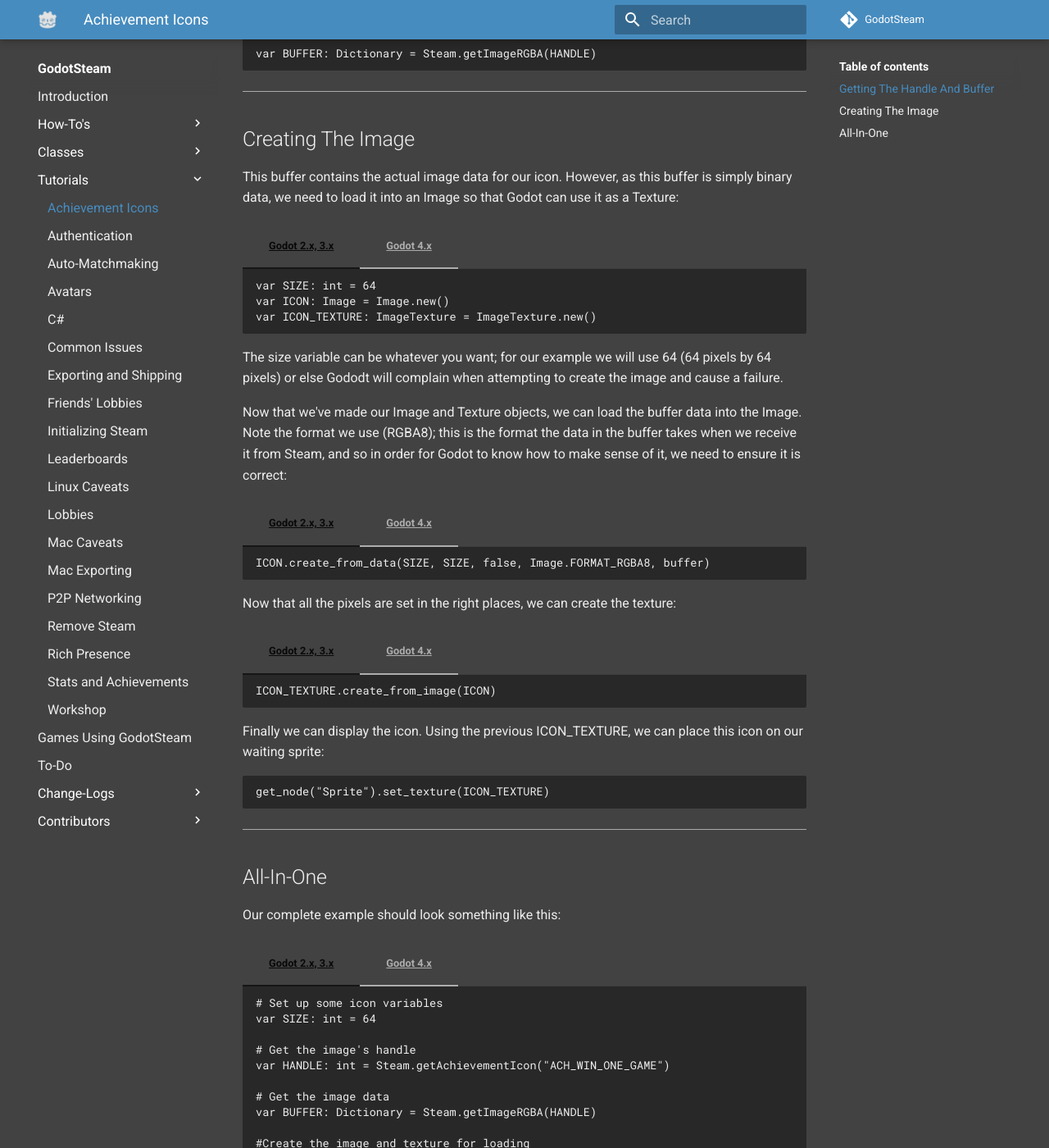
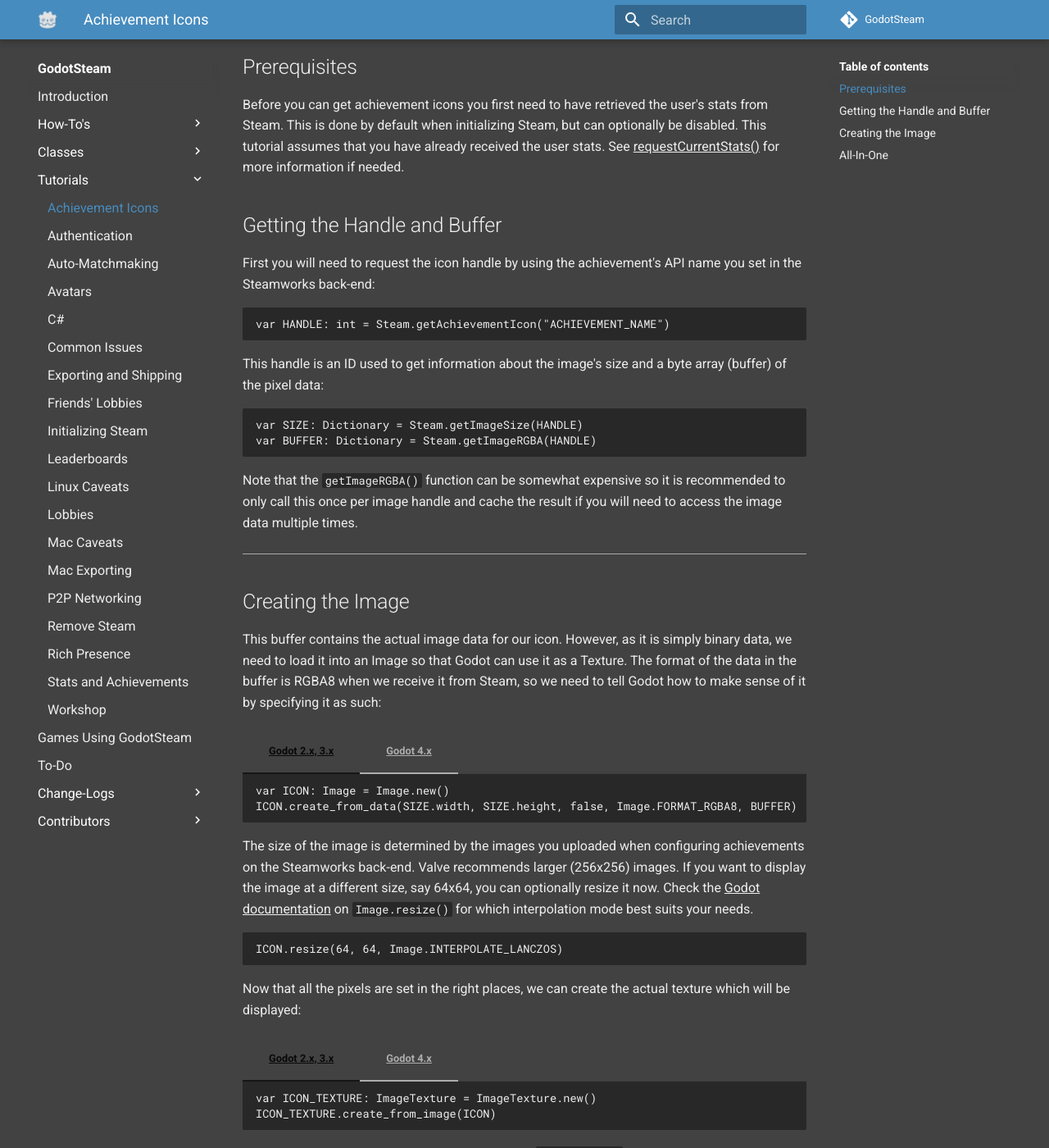
Before and after one commit to GodotSteam/GodotSteam, an MkDocs documentation site: the page built from docs/tutorials/achievement_icons.md, in a window 1280 px wide and 1400 px high, scrolled down 518 px. Shown: the whole window at 82% size. Built offline with MkDocs 1.6.1 and Material for MkDocs 9.7.7, drawn with Linux system fonts in a browser that asks for light colours; comment, search, counter and statistics services are not loaded; some of the changed text lies outside the part shown.

Commit message:
Achievement Icons tutorial expanded and links verified

`````diff
--- a/docs/tutorials/achievement_icons.md
+++ b/docs/tutorials/achievement_icons.md
@@ -2,57 +2,65 @@
 
 This quick tutorial will cover to how get achievement icons from Steam's servers. It was made because there are some extra steps folks need to use to render the images and it may not be very clear otherwise.
 
+The relevant Steam classes and functions for this tutorial are:
+
+  * [User Stats class](../classes/user_stats.md)
+    * [requestCurrentStats()](../classes/user_stats.md#requestcurrentstats)
+    * [getAchievementIcon()](../classes/user_stats.md#getachievementicon)
+  * [Utils class](../classes/utils.md)
+    * [getImageSize()](../classes/utils.md#getimagesize)
+	* [getImageRGBA()](../classes/utils.md#getimagergba)
+
 ---
 
-## Getting The Handle And Buffer
+## Prerequisites
 
-First you will need to request the icon handle by using the achievement's name you set in the Steamworks back-end:
+Before you can get achievement icons you first need to have retrieved the user's stats from Steam. This is done by default when initializing Steam, but can optionally be disabled. This tutorial assumes that you have already received the user stats. See [requestCurrentStats()](../classes/user_stats.md#requestcurrentstats) for more information if needed.
+
+## Getting the Handle and Buffer
+
+First you will need to request the icon handle by using the achievement's API name you set in the Steamworks back-end:
 
 ````
-var HANDLE: int = Steam.getAchievementIcon("achievement name")
+var HANDLE: int = Steam.getAchievementIcon("ACHIEVEMENT_NAME")
 ````
 
-This handle is used to get the image information. This would be passed to a buffer variable like so:
+This handle is an ID used to get information about the image's size and a byte array (buffer) of the pixel data:
 
 ````
+var SIZE: Dictionary = Steam.getImageSize(HANDLE)
 var BUFFER: Dictionary = Steam.getImageRGBA(HANDLE)
 ````
 
+Note that the `getImageRGBA()` function can be somewhat expensive so it is recommended to only call this once per image handle and cache the result if you will need to access the image data multiple times.
+
 ---
 
-## Creating The Image
+## Creating the Image
 
-This buffer contains the actual image data for our icon. However, as this buffer is simply binary data, we need to load it into an Image so that Godot can use it as a Texture:
+This buffer contains the actual image data for our icon. However, as it is simply binary data, we need to load it into an Image so that Godot can use it as a Texture. The format of the data in the buffer is RGBA8 when we receive it from Steam, so we need to tell Godot how to make sense of it by specifying it as such:
 
 === "Godot 2.x, 3.x"
 	````
-	var SIZE: int = 64
 	var ICON: Image = Image.new()
-	var ICON_TEXTURE: ImageTexture = ImageTexture.new()
-
+	ICON.create_from_data(SIZE.width, SIZE.height, false, Image.FORMAT_RGBA8, BUFFER)
 	````
 === "Godot 4.x"
 	````
-	var SIZE: int = 64
+	var ICON: Image = Image.create_from_data(SIZE.width, SIZE.height, false, Image.FORMAT_RGBA8, BUFFER)
 	````
 
-The size variable can be whatever you want; for our example we will use 64 (64 pixels by 64 pixels) or else Gododt will complain when attempting to create the image and cause a failure.
+The size of the image is determined by the images you uploaded when configuring achievements on the Steamworks back-end. Valve recommends larger (256x256) images. If you want to display the image at a different size, say 64x64, you can optionally resize it now. Check the [Godot documentation](https://docs.godotengine.org/en/stable/classes/class_image.html#class-image-method-resize) on `Image.resize()` for which interpolation mode best suits your needs.
 
-Now that we've made our Image and Texture objects, we can load the buffer data into the Image. Note the format we use (RGBA8); this is the format the data in the buffer takes when we receive it from Steam, and so in order for Godot to know how to make sense of it, we need to ensure it is correct:
+````
+ICON.resize(64, 64, Image.INTERPOLATE_LANCZOS)
+````
+
+Now that all the pixels are set in the right places, we can create the actual texture which will be displayed:
 
 === "Godot 2.x, 3.x"
 	````
-	ICON.create_from_data(SIZE, SIZE, false, Image.FORMAT_RGBA8, buffer)
-	````
-=== "Godot 4.x"
-	````
-	var ICON: Image = Image.create_from_data(SIZE, SIZE, false, Image.FORMAT_RGBA8, buffer)
-	````
-
-Now that all the pixels are set in the right places, we can create the texture:
-
-=== "Godot 2.x, 3.x"
-	````
+	var ICON_TEXTURE: ImageTexture = ImageTexture.new()
 	ICON_TEXTURE.create_from_image(ICON)
 	````
 === "Godot 4.x"
@@ -60,10 +68,10 @@
 	var ICON_TEXTURE: ImageTexture = ImageTexture.create_from_image(ICON)
 	````
 
-Finally we can display the icon. Using the previous ICON_TEXTURE, we can place this icon on our waiting sprite:
+Finally we can display the icon. Using the previous `ICON_TEXTURE`, we can place this icon on our waiting Sprite or TextureRect, etc.
 
 ````
-get_node("Sprite").set_texture(ICON_TEXTURE)
+$Sprite.texture = ICON_TEXTURE
 ````
 
 ---
@@ -74,44 +82,41 @@
 
 === "Godot 2.x, 3.x"
 	````
-	# Set up some icon variables
-	var SIZE: int = 64
-
 	# Get the image's handle
 	var HANDLE: int = Steam.getAchievementIcon("ACH_WIN_ONE_GAME")
 
 	# Get the image data
+	var SIZE: Dictionary = Steam.getImageSize(HANDLE)
 	var BUFFER: Dictionary = Steam.getImageRGBA(HANDLE)
 
-	#Create the image and texture for loading
+	# Create the image for loading
 	var ICON: Image = Image.new()
+	ICON.create_from_data(SIZE.width, SIZE.height, false, Image.FORMAT_RGBA8, BUFFER)
+
+	# Create a texture from the image
 	var ICON_TEXTURE: ImageTexture = ImageTexture.new()
-	ICON.create_from_data(SIZE, SIZE, false, Image.FORMAT_RGBA8, buffer)
-
-	# Apply it to the texture
 	ICON_TEXTURE.create_from_image(ICON)
 
-	# Display it on a sprite node
-	get_node("Sprite").set_texture(ICON_TEXTURE)
+	# Display the texture on a sprite node
+	$Sprite.texture = ICON_TEXTURE
 	````
 === "Godot 4.x"
 	````
-	# Set up some icon variables
-	var SIZE: int = 64
-
 	# Get the image's handle
 	var HANDLE: int = Steam.getAchievementIcon("ACH_WIN_ONE_GAME")
 
 	# Get the image data
+	var SIZE: Dictionary = Steam.getImageSize(HANDLE)
 	var BUFFER: Dictionary = Steam.getImageRGBA(HANDLE)
 
-	#Create the image and texture for loading
-	var ICON: Image = Image.create_from_data(SIZE, SIZE, false, Image.FORMAT_RGBA8, buffer)
+	# Create the image for loading
+	var ICON: Image = Image.create_from_data(SIZE.width, SIZE.height, false, Image.FORMAT_RGBA8, BUFFER)
 
-	# Apply it to the texture
+	# Create a texture from the image
 	var ICON_TEXTURE: ImageTexture = ImageTexture.create_from_image(ICON)
 
-	get_node("Sprite").set_texture(ICON_TEXTURE)
+	# Display the texture on a sprite node
+	$Sprite.texture = ICON_TEXTURE
 	````
 
 ---
`````
Also changed, not shown: docs/classes/user_stats.md (+4 -2 lines), docs/classes/utils.md (+1 -1 lines).
